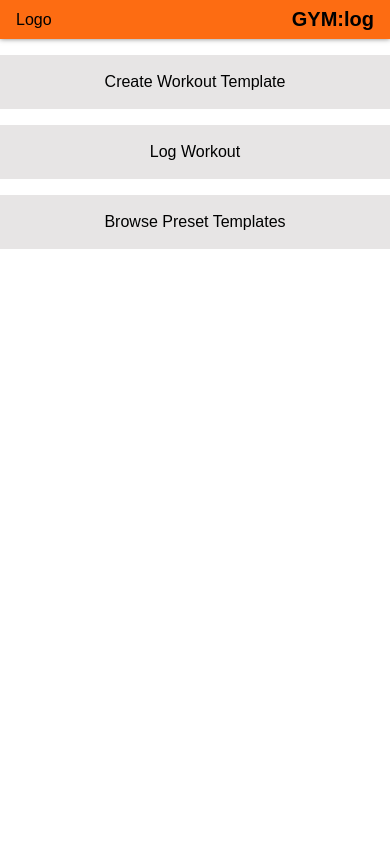
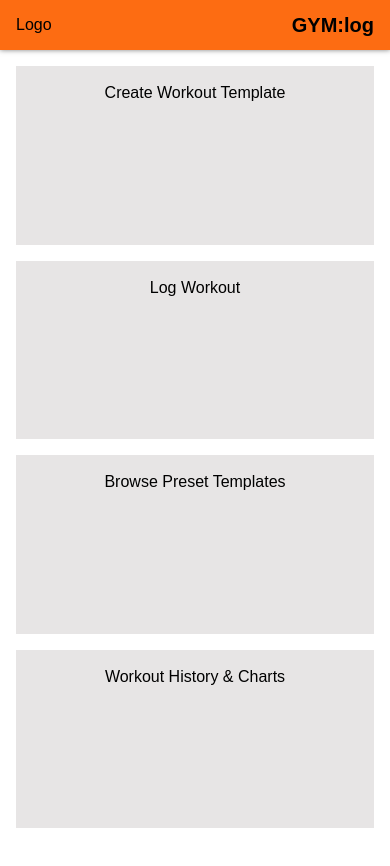
Before and after one commit to doctype-Melvin/repsetweight, a Next.js app: page / in a window 390 px wide. Shown: the top 866 px of the page. Before the commit the page ends 844 px from the top, so only its background shows below. Built offline with nearby package versions, Linux system fonts and the light colour scheme.

Commit message:
add responsive LinkCard grid

```diff
--- a/app/global.css
+++ b/app/global.css
@@ -1,5 +1,5 @@
 :root {
-  --header-height: 190px;
+  --header-height: 50px;
   --navigation-height: 3rem;
   --grey: #e7e5e5;
   --lighter-shade: #eeeeee;
@@ -26,7 +26,7 @@ html,
 body {
   height: 100vh;
   width: 100vw;
-  padding: 0 0 var(--navigation-height) 0;
+  padding: 0;
   margin: 0;
   font-family: sans-serif;
   background-color: var(--white);
--- a/app/page.js
+++ b/app/page.js
@@ -1,10 +1,30 @@
+"use client";
+
 import LinkCard from "@/components/LinkCard";
+import { styled } from "styled-components";
+
+const LinkSection = styled.section`
+  display: grid;
+  grid-template-columns: 1fr;
+  grid-template-rows: auto;
+  grid-column-gap: 1rem;
+  grid-row-gap: 1rem;
+  height: calc(100vh - var(--header-height));
+  padding: 1rem;
+
+  @media only screen and (min-width: 768px) {
+    grid-template-columns: 1fr 1fr;
+    grid-template-rows: 1fr 1fr;
+  }
+`;
+
 export default function Home() {
   return (
-    <section>
+    <LinkSection>
       <LinkCard linkTitle="Create Workout Template" />
       <LinkCard linkTitle="Log Workout" />
       <LinkCard linkTitle="Browse Preset Templates" />
-    </section>
+      <LinkCard linkTitle="Workout History & Charts" />
+    </LinkSection>
   );
 }
--- a/components/Header/styles.css
+++ b/components/Header/styles.css
@@ -5,6 +5,7 @@
   justify-content: space-between;
   align-items: center;
   box-shadow: 0px 0px 5px 0px rgba(0, 0, 0, 0.5);
+  height: var(--header-height);
 }
 
 .logo__container {
--- a/components/LinkCard/index.js
+++ b/components/LinkCard/index.js
@@ -8,8 +8,13 @@ export default function LinkCard({ linkTitle, icon, description }) {
   return (
     <motion.div
       initial={{ opacity: 0 }}
-      animate={{ opacity: 1, transition: { duration: 1 } }}
-      whileHover={{ scale: 1.2, transition: { duration: 1 } }}
+      animate={{ opacity: 1, transition: { duration: 0.75 } }}
+      whileHover={{
+        scale: 1.05,
+        transition: { duration: 0.5 },
+        borderRadius: "5px",
+        backgroundColor: "var(--orange-light)",
+      }}
       className="link__motion"
     >
       <Link href="/link" className="link__styled">
--- a/components/LinkCard/styles.css
+++ b/components/LinkCard/styles.css
@@ -3,9 +3,17 @@
   text-decoration: none;
   padding: 1rem;
   text-align: center;
+  height: 100%;
+}
+
+.link__styled > div {
+  height: 100%;
 }
 
 .link__motion {
   background-color: var(--grey);
-  margin: 1rem 0;
 }
+
+.link__motion:hover {
+  cursor: pointer;
+}
```
